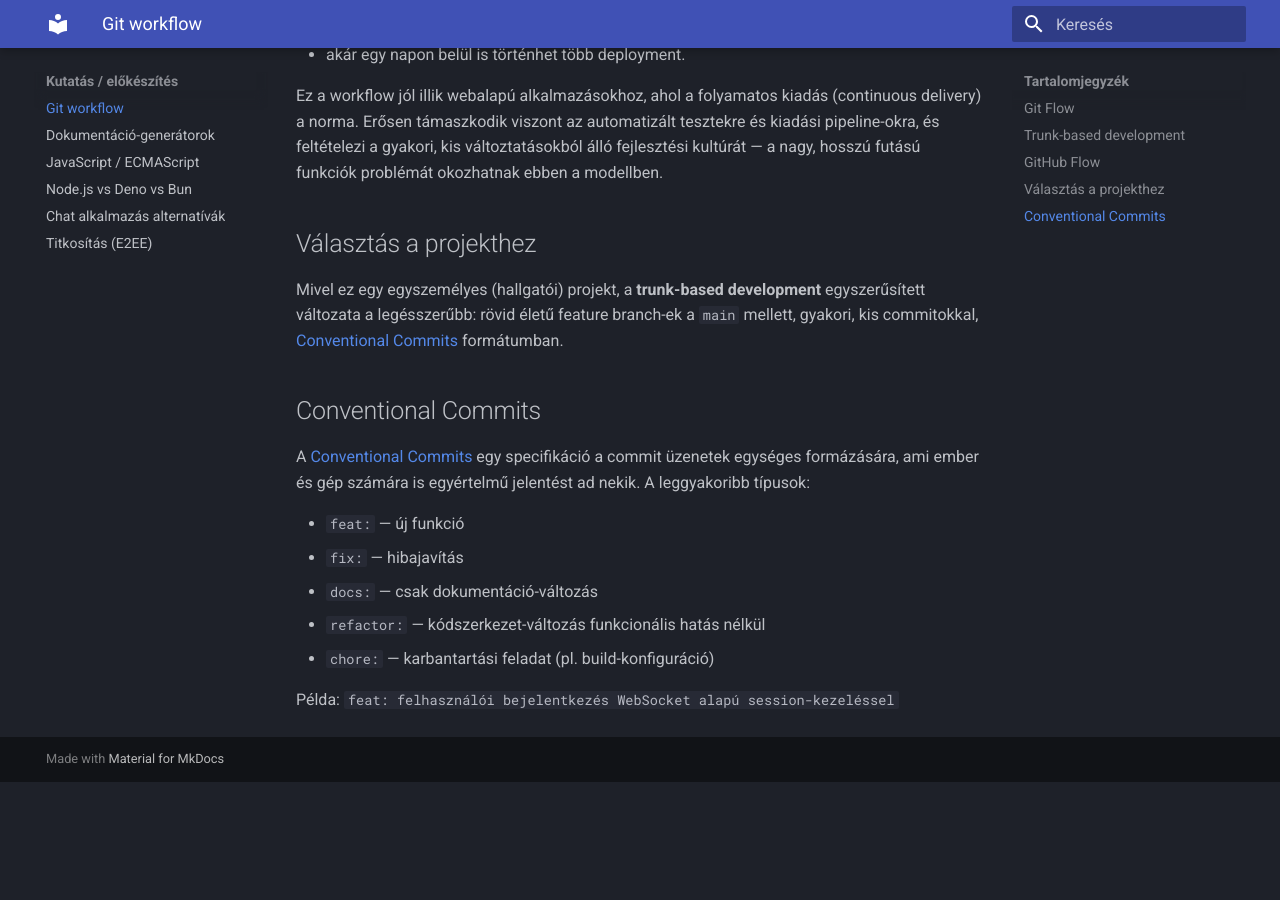
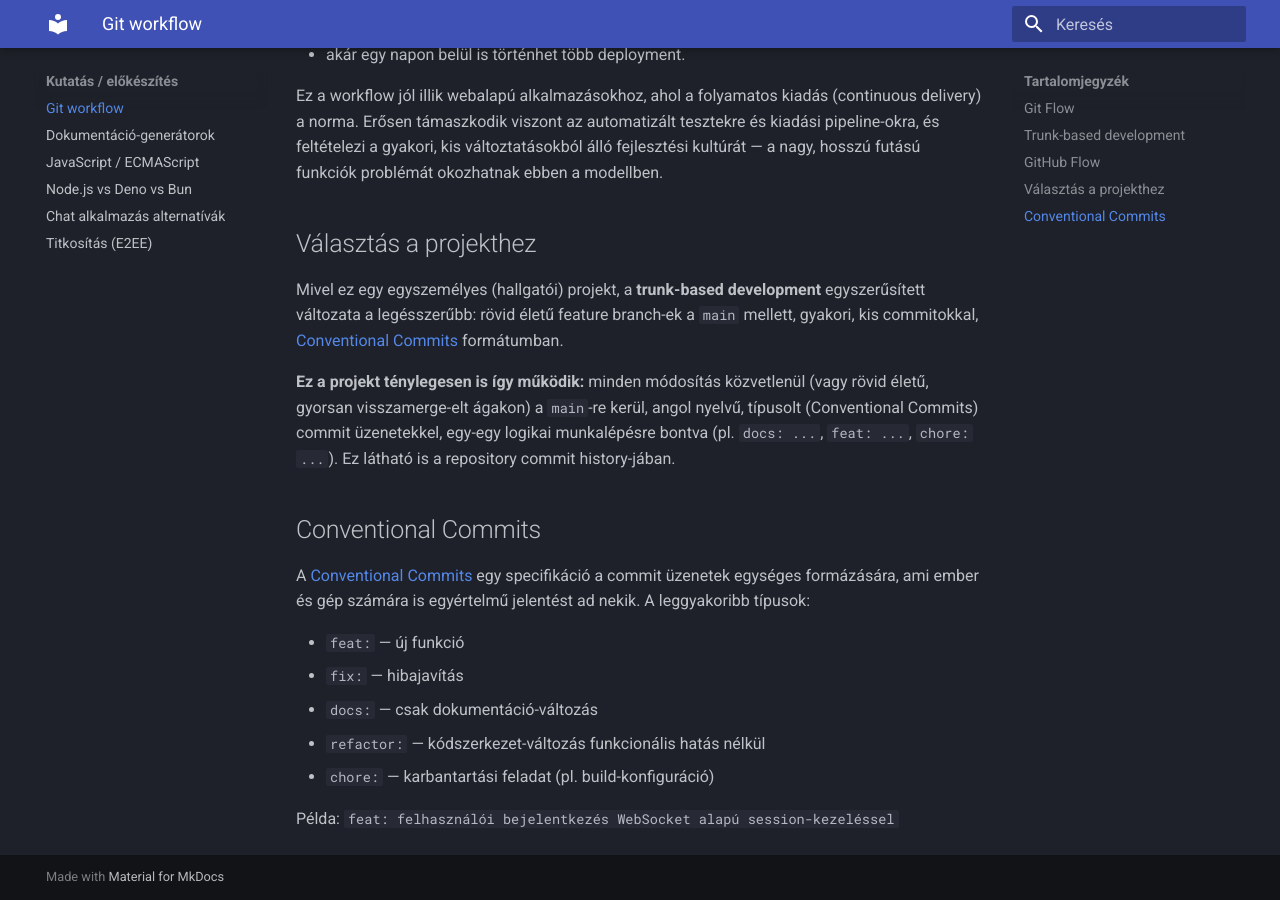
Before and after one commit to NDominikViktor/szak_gyak, an MkDocs documentation site: the page built from docs/research/git-workflow.md, in a window 1280 px wide and 900 px high, scrolled down 1798 px. Built offline with MkDocs 1.6.1 and Material for MkDocs 9.7.7, drawn with Linux system fonts in a browser that asks for light colours; before the commit the page ends 2580 px from its top, so only the background shows below that.

Commit message:
docs: clarify that trunk-based workflow and conventional commits are actively used

```diff
--- a/docs/research/git-workflow.md
+++ b/docs/research/git-workflow.md
@@ -82,6 +82,12 @@ development** egyszerűsített változata a legésszerűbb: rövid életű featu
 branch-ek a `main` mellett, gyakori, kis commitokkal, [Conventional
 Commits](https://www.conventionalcommits.org/en/v1.0.0/) formátumban.
 
+**Ez a projekt ténylegesen is így működik:** minden módosítás közvetlenül
+(vagy rövid életű, gyorsan visszamerge-elt ágakon) a `main`-re kerül,
+angol nyelvű, típusolt (Conventional Commits) commit üzenetekkel, egy-egy
+logikai munkalépésre bontva (pl. `docs: ...`, `feat: ...`, `chore: ...`).
+Ez látható is a repository commit history-jában.
+
 ## Conventional Commits
 
 A [Conventional Commits](https://www.conventionalcommits.org/en/v1.0.0/)
```
